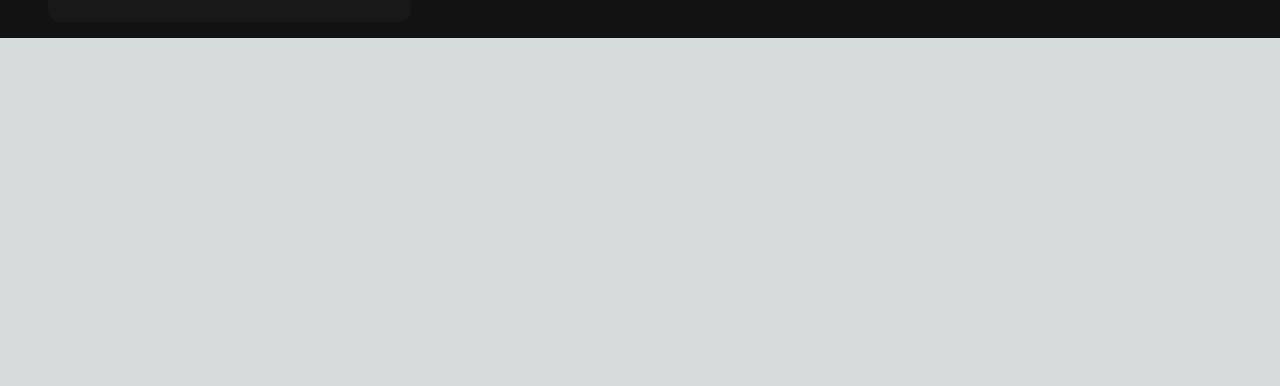
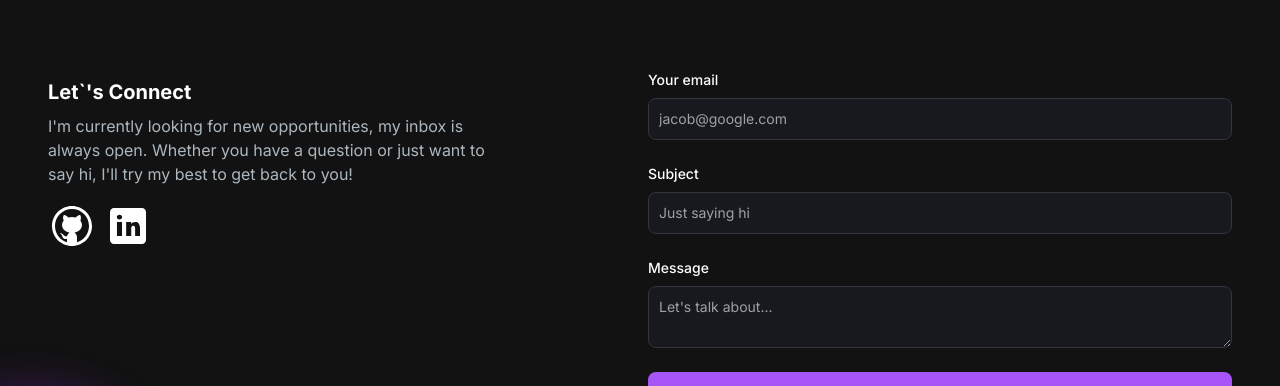
Before and after one commit to TOMLUCA7/protfolio_nextjs, a Next.js app: page / in a window 1280 px wide. Shown: the part 2399-2785 px from the top of the page. Before the commit the page ends 2437 px from the top, so only its background shows below. Built offline with nearby package versions, Linux system fonts and the light colour scheme.

Commit message:
complete email section and footer components useing next.js resend

```diff
--- /dev/null
+++ b/app/api/send/route.js
@@ -0,0 +1,30 @@
+// import { EmailTemplate } from '../../../components/EmailTemplate';
+import { NextResponse } from "next/server";
+import { Resend } from "resend";
+
+const resend = new Resend(process.env.RESEND_API_KEY);
+const fromEmail = process.env.FROM_EMAIL;
+
+export async function POST(req, res) {
+  const { body } = await req.json();
+  const { email, subject, message } = body;
+  try {
+    const data = await resend.emails.send({
+      from: fromEmail,
+      to: ["tomluca937@gmail.com", email],
+      subject: subject,
+      react: (
+        <>
+          <h1>{subject}</h1>
+          <p>Thank you for contacting me!</p>
+          <p>New message submitted</p>
+          <p>{message}</p>
+        </>
+      ),
+    });
+
+    return NextResponse.json(data);
+  } catch (error) {
+    return NextResponse.json({ error });
+  }
+}
--- a/app/page.js
+++ b/app/page.js
@@ -2,6 +2,8 @@
 import NavBar from "@/components/NavBar";
 import AboutSection from "@/components/AboutSection";
 import ProjectsSection from "@/components/ProjectsSection";
+import EmailSection from "@/components/EmailSection";
+import Footer from "@/components/Footer";
 
 export default function Home() {
   return (
@@ -11,7 +13,9 @@
         <HeroSection />
         <AboutSection />
         <ProjectsSection />
+        <EmailSection />
       </div>
+      <Footer />
     </main>
   );
 }
--- /dev/null
+++ b/components/EmailSection.jsx
@@ -0,0 +1,119 @@
+"use client";
+
+import React from "react";
+import GithubIcon from "../public/images/github-icon.svg";
+import LinkedinIcon from "../public/images/linkedin-icon.svg";
+import Link from "next/link";
+import Image from "next/image";
+
+const EmailSection = () => {
+  const handleSubmit = async (e) => {
+    e.preventDefault();
+    const data = {
+      email: e.target.email.value,
+      subject: e.target.subject.value,
+      message: e.target.message.value,
+    };
+    const JSONdata = JSON.stringify(data);
+    const endpoint = "/api/send";
+    const options = {
+      method: "POST",
+      headers: {
+        "Content-Type": "application/json",
+      },
+      body: JSONdata,
+    };
+    const response = await fetch(endpoint, options);
+    // const resData = await response.JSON();
+    // console.log(resData);
+
+    if (response.status === 200) {
+      console.log("Message Sent");
+    }
+  };
+  return (
+    <section
+      id="contact"
+      className="grid md:grid-cols-2 my-12 md:my-12 py-24 gap-4 relative"
+    >
+      <div className="bg-[radial-gradient(ellipse_at_center,_var(--tw-gradient-stops))] from-purple-900 to-transparent rounded-full h-80 w-80 z-0 blur-lg absolute top-3/4 -left-4 transform -translate-x-1/2 -translate-1/2"></div>
+      <div className="z-10">
+        <h5 className="text-xl font-bold text-white my-2">
+          Let`&apos;s Connect
+        </h5>
+        <p className="text-[#ADB7BE] mb-4 max-w-md">
+          {" "}
+          I&apos;m currently looking for new opportunities, my inbox is always
+          open. Whether you have a question or just want to say hi, I&apos;ll
+          try my best to get back to you!
+        </p>
+        <div className="socials flex flex-row gap-2">
+          <Link href="github.com">
+            <Image src={GithubIcon} alt="Github Icon" />
+          </Link>
+          <Link href="linkedin.com">
+            <Image src={LinkedinIcon} alt="Linkedin Icon" />
+          </Link>
+        </div>
+      </div>
+      <div className="z-10">
+        <form className="flex flex-col" onSubmit={handleSubmit}>
+          <div className="mb-6">
+            <label
+              htmlFor="email"
+              className="text-white block mb-2 text-sm font-medium"
+            >
+              Your email
+            </label>
+            <input
+              name="email"
+              type="email"
+              id="email"
+              required
+              className="bg-[#18191E] border border-[#33353F] placeholder-[#9CA2A9] text-gray-100 text-sm rounded-lg block w-full p-2.5"
+              placeholder="jacob@google.com"
+            />
+          </div>
+          <div className="mb-6">
+            <label
+              htmlFor="subject"
+              className="text-white block text-sm mb-2 font-medium"
+            >
+              Subject
+            </label>
+            <input
+              name="subject"
+              type="text"
+              id="subject"
+              required
+              className="bg-[#18191E] border border-[#33353F] placeholder-[#9CA2A9] text-gray-100 text-sm rounded-lg block w-full p-2.5"
+              placeholder="Just saying hi"
+            />
+          </div>
+          <div className="mb-6">
+            <label
+              htmlFor="message"
+              className="text-white block text-sm mb-2 font-medium"
+            >
+              Message
+            </label>
+            <textarea
+              name="message"
+              id="message"
+              className="bg-[#18191E] border border-[#33353F] placeholder-[#9CA2A9] text-gray-100 text-sm rounded-lg block w-full p-2.5"
+              placeholder="Let's talk about..."
+            />
+          </div>
+          <button
+            type="submit"
+            className="bg-purple-500 hover:bg-purple-600 text-white font-medium py-2.5 px-5 rounded-lg w-full"
+          >
+            Send Message
+          </button>
+        </form>
+      </div>
+    </section>
+  );
+};
+
+export default EmailSection;
--- /dev/null
+++ b/components/Footer.jsx
@@ -0,0 +1,14 @@
+import React from "react";
+
+const Footer = () => {
+  return (
+    <footer className="footer border z-10 border-t-[#33353F] border-l-transparent border-r-transparent text-white">
+      <div className="container p-12 flex justify-between">
+        <span>LOGO</span>
+        <p className="text-slate-500">All rights reserved.</p>
+      </div>
+    </footer>
+  );
+};
+
+export default Footer;
--- a/components/ProjectsSection.jsx
+++ b/components/ProjectsSection.jsx
@@ -86,7 +86,7 @@
           isSelected={tag === "Mobile"}
         />
       </div>
-      <div className="grid md:grid-cols-3 gap-8 md:gap-12">
+      <div className="grid md:grid-cols-2 gap-8 md:gap-12">
         {filteredProjects.map((project) => (
           <ProjectCard
             key={project.id}
--- a/package.json
+++ b/package.json
@@ -19,6 +19,7 @@
     "react": "18.2.0",
     "react-dom": "18.2.0",
     "react-type-animation": "^3.1.0",
+    "resend": "^1.0.0",
     "tailwindcss": "3.3.3"
   }
 }
```
Also changed, not shown: 2 other files (tests, documents, lock files or other folders).
